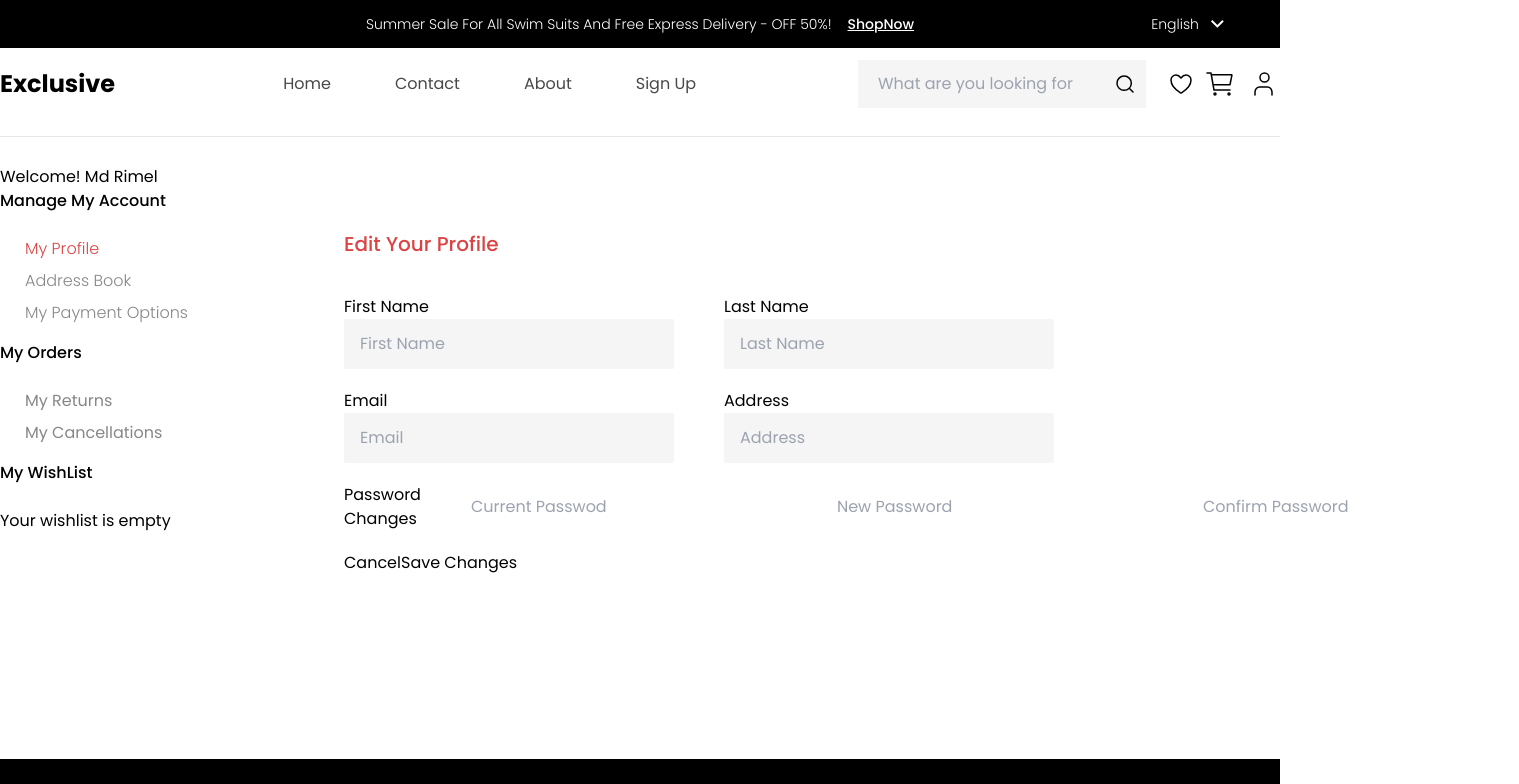
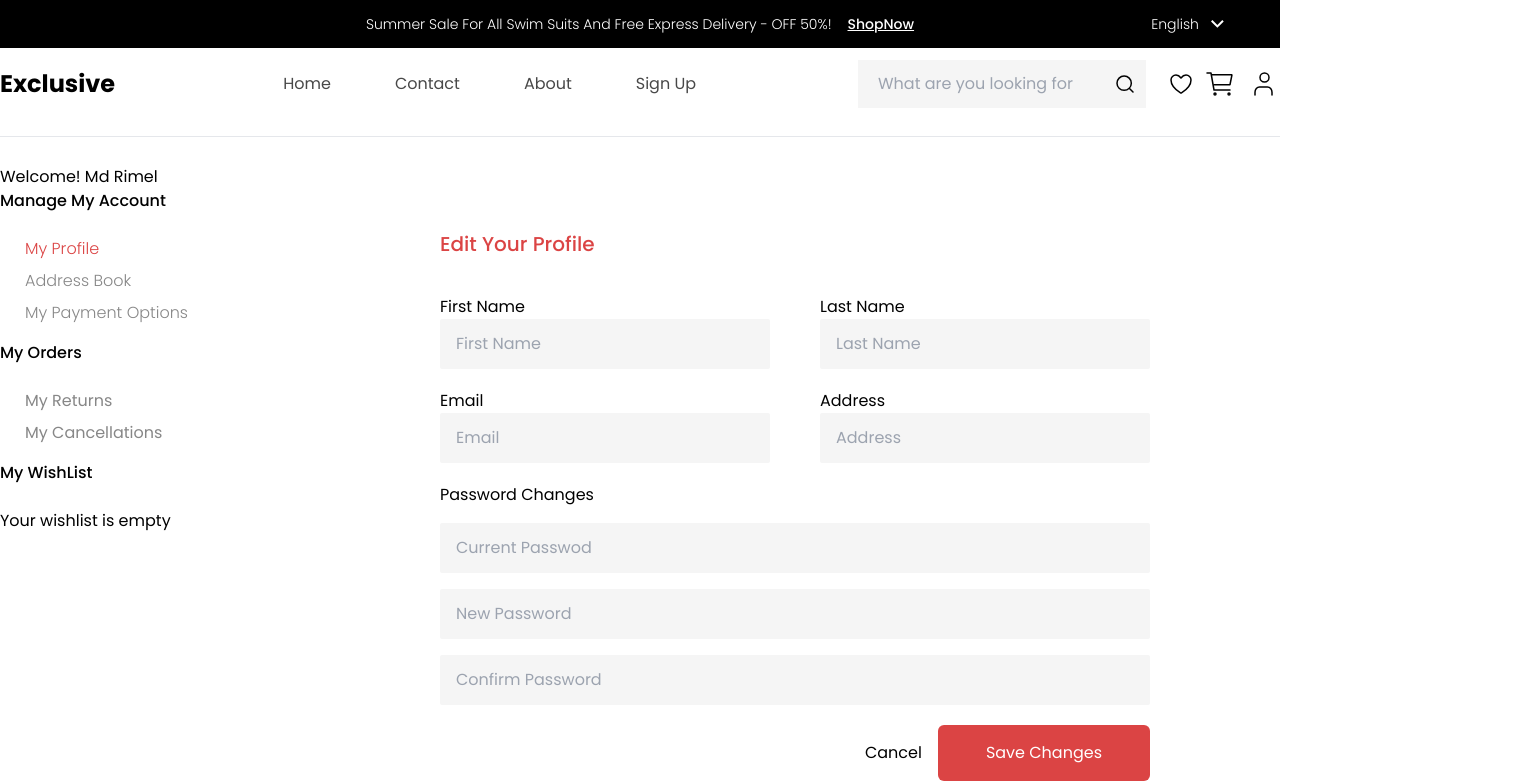
Before and after one commit to NguyenMinhToan003/Ecommerce_project, a React (Vite) app: page /account/profile in a window 1280 px wide. Shown: the top 784 px of the page, 1519 px wide, since content can reach past the window. Built offline with nearby package versions, Linux system fonts and the light colour scheme.

Commit message:
404 not found , set profile account

```diff
--- a/package.json
+++ b/package.json
@@ -12,6 +12,7 @@
   "dependencies": {
     "react": "^18.2.0",
     "react-dom": "^18.2.0",
+    "react-icons": "^5.0.1",
     "react-router-dom": "^6.22.3"
   },
   "devDependencies": {
--- /dev/null
+++ b/src/assets/Icons/IconMail.jsx
@@ -0,0 +1,19 @@
+const IconMail = () => {
+	return (
+		<svg
+			width='22'
+			height='16'
+			viewBox='0 0 22 16'
+			fill='none'
+			xmlns='http://www.w3.org/2000/svg'>
+			<path
+				d='M1 1L11 8L21 1M1 15H21V1H1V15Z'
+				stroke='white'
+				stroke-width='1.5'
+				stroke-linecap='round'
+				stroke-linejoin='round'
+			/>
+		</svg>
+	);
+};
+export default IconMail;
--- /dev/null
+++ b/src/assets/Icons/IconPhone.jsx
@@ -0,0 +1,20 @@
+const IconPhone = () => {
+	return (
+		<svg
+			width='22'
+			height='22'
+			viewBox='0 0 22 22'
+			fill='none'
+			xmlns='http://www.w3.org/2000/svg'>
+			<path
+				d='M9.55423 5.24L6.17123 1.335C5.78123 0.885 5.06623 0.887 4.61323 1.341L1.83123 4.128C1.00323 4.957 0.766232 6.188 1.24523 7.175C4.10685 13.1 8.88528 17.8851 14.8062 20.755C15.7922 21.234 17.0222 20.997 17.8502 20.168L20.6582 17.355C21.1132 16.9 21.1142 16.181 20.6602 15.791L16.7402 12.426C16.3302 12.074 15.6932 12.12 15.2822 12.532L13.9182 13.898C13.8484 13.9712 13.7565 14.0194 13.6566 14.0353C13.5567 14.0512 13.4543 14.0339 13.3652 13.986C11.1357 12.7021 9.28622 10.8502 8.00523 8.619C7.95726 8.52975 7.93989 8.42723 7.95578 8.32716C7.97168 8.22708 8.01996 8.13499 8.09323 8.065L9.45323 6.704C9.86523 6.29 9.91023 5.65 9.55423 5.239V5.24Z'
+				stroke='white'
+				stroke-width='1.5'
+				stroke-linecap='round'
+				stroke-linejoin='round'
+			/>
+		</svg>
+	);
+};
+export default IconPhone;
+//
--- a/src/component/Account/Account.css
+++ b/src/component/Account/Account.css
@@ -11,13 +11,13 @@
 		@apply flex flex-col gap-2;
 	}
 	.item {
-		@apply ml-[25px] text-[#878787] inline-block;
+		@apply ml-[25px] text-[#878787] inline;
 	}
 	.space {
 		@apply flex justify-between items-center gap-[50px];
 	}
 	.input-set {
-		@apply px-4 py-[13px] rounded-sm bg-[#f5f5f5] w-[330px];
+		@apply px-4 py-[13px] rounded-sm bg-[#f5f5f5] w-full min-w-[330px];
 	}
 }
 .active {
--- a/src/component/Account/Account.jsx
+++ b/src/component/Account/Account.jsx
@@ -1,4 +1,6 @@
 import { NavLink, Outlet } from 'react-router-dom';
+
+import { FaAngleLeft, FaAngleRight } from 'react-icons/fa';
 import './Account.css';
 const Account = () => {
 	const manage = [
@@ -13,12 +15,17 @@ const Account = () => {
 	const wishList = [];
 	return (
 		<>
-			<div className='container mx-auto'>
+			<div className='container mx-auto relative'>
 				<div>
 					<span>Welcome!</span>
 					<span> Md Rimel</span>
 				</div>
-				<div className='grid grid-cols-[200px,minmax(auto,_1fr)] gap-16'>
+				{/* <div className='flex justify-center items-center absolute top-10 left-10'>
+					<FaAngleLeft className='bg-red-400 rounded-full w-8 h-8 ' />
+					<FaAngleRight className='bg-red-400 rounded-full w-8 h-8' />
+				</div> */}
+
+				<div className='grid grid-cols-[200px,minmax(auto,_1fr)] gap-40 container mx-auto'>
 					<div className='flex flex-col gap-4 '>
 						<ul className='list'>
 							<h3 className='h3'>Manage My Account</h3>
--- a/src/component/Account/Profile.jsx
+++ b/src/component/Account/Profile.jsx
@@ -42,15 +42,32 @@ const Profile = () => {
 					/>
 				</div>
 			</div>
-			<div className='space'>
+			<div className='space flex flex-col gap-4 w-full items-start '>
 				<label for='password'>Password Changes</label>
-				<input type='password' placeholder='Current Passwod' name='password' />
-				<input type='password' placeholder='New Password' name='password' />
-				<input type='password' placeholder='Confirm Password' name='password' />
+				<input
+					type='password'
+					placeholder='Current Passwod'
+					name='password'
+					className='input-set'
+				/>
+				<input
+					type='password'
+					placeholder='New Password'
+					name='password'
+					className='input-set'
+				/>
+				<input
+					type='password'
+					placeholder='Confirm Password'
+					name='password'
+					className='input-set'
+				/>
 			</div>
-			<div>
+			<div className='flex justify-end items-center gap-4 w-full'>
 				<button>Cancel</button>
-				<button>Save Changes</button>
+				<button className='px-12 py-4 bg-[#db4444] text-white rounded-md'>
+					Save Changes
+				</button>
 			</div>
 		</form>
 	);
--- /dev/null
+++ b/src/component/Contact/Contact.jsx
@@ -0,0 +1,14 @@
+import IconMail from '../../assets/Icons/IconMail';
+import IconPhone from '../../assets/Icons/IconPhone';
+const Contact = () => {
+	return (
+		<div>
+			<h1>Contact Profile</h1>
+			<p>Name: John Doe</p>
+			<p>Email: johndoe@example.com</p>
+			<p>Phone: 123-456-7890</p>
+		</div>
+	);
+};
+
+export default Contact;
--- a/src/component/Event/ItemFlashSale.jsx
+++ b/src/component/Event/ItemFlashSale.jsx
@@ -1,30 +1,30 @@
-import IconStar from "../../assets/Icons/IconStar";
-import IconHeart from "../../assets/Icons/Heart";
-import IconEye from "../../assets/Icons/IconEye";
+import IconStar from '../../assets/Icons/IconStar';
+import IconHeart from '../../assets/Icons/Heart';
+import IconEye from '../../assets/Icons/IconEye';
 const ItemFlashSale = (props) => {
 	const { image, title, sale, price, star, view, counDown } = props.item;
 	return (
 		<>
-      <div className="w-[270px] h-auto group  ">
-        <div className="w-full h-[250px] bg-[#f5f5f5] flex justify-center items-center relative">
+			<div className='w-[270px] h-auto group  '>
+				<div className='w-full h-[250px] bg-[#f5f5f5] flex justify-center items-center relative'>
 					<img src={image} />
-          <div className="absolute top-3 left-3 py-1 px-3 rounded-md text-[#fafafa] bg-[#db4444] text-[12px]">
+					<div className='absolute top-3 left-3 py-1 px-3 rounded-md text-[#fafafa] bg-[#db4444] text-[12px]'>
 						-{counDown}%
 					</div>
-          <div className="flex flex-col gap-3 absolute top-3 right-3">
+					<div className='flex flex-col gap-3 absolute top-3 right-3'>
 						<IconHeart />
 						<IconEye />
 					</div>
 
-          <div className="absolute bottom-0 left-0 right-0 bg-black text-[#f4f4f4] h-10  justify-center items-center font-medium text-xl invisible group-hover:visible flex  rounded-b-lg">
+					<div className='absolute bottom-0 left-0 right-0 bg-black text-[#f4f4f4] h-10  justify-center items-center font-medium text-xl invisible group-hover:visible flex  rounded-b-lg'>
 						Add To Cart
 					</div>
 				</div>
-        <div className="mt-6 flex flex-col justify-start gap-2">
-          <span className="font-medium text-[16px]">{title}</span>
-          <div className=" flex items-center gap-3">
-            <span className="text-[#de5454]">${sale}</span>
-            <span className="text-[#9c9c9c]">${price}</span>
+				<div className='mt-6 flex flex-col justify-start gap-2'>
+					<span className='font-medium text-[16px]'>{title}</span>
+					<div className=' flex items-center gap-3'>
+						<span className='text-[#de5454]'>${sale}</span>
+						<span className='text-[#9c9c9c] line-through'>${price}</span>
 					</div>
 					<div>
 						<IconStar count={star} />
--- a/src/component/Nav/Nav.jsx
+++ b/src/component/Nav/Nav.jsx
@@ -10,7 +10,11 @@ const Nav = () => {
 		{ title: 'About', link: '/about' },
 		{ title: 'Sign Up', link: '/signup' },
 	];
-	const button = [<IconHeart />, <IconCart />, <IconAvatar />];
+	const button = [
+		{ icon: <IconHeart />, link: '/like' },
+		{ icon: <IconCart />, link: '/cart' },
+		{ icon: <IconAvatar />, link: '/account' },
+	];
 	return (
 		<>
 			<div className='mt-3 container mx-auto flex items-center xl:gap-32 lg:flex-row flex-col justify-between'>
@@ -39,7 +43,7 @@ const Nav = () => {
 						</div>
 						<div className='flex items-center gap-3'>
 							{button.map((item, index) => {
-								return <div>{item}</div>;
+								return <NavLink to={item.link}>{item.icon}</NavLink>;
 							})}
 						</div>
 					</div>
--- a/src/component/Router/AppRouter.jsx
+++ b/src/component/Router/AppRouter.jsx
@@ -5,7 +5,8 @@ import Index from '../Home';
 import SignUp from '../SignUp/SignUp';
 import Account from '../Account/Account';
 import Profile from '../Account/Profile';
-
+import Contact from '../Contact/Contact';
+import ErrorRouter from './ErrorRouter';
 const AppRouter = () => {
 	return (
 		<Routes>
@@ -16,6 +17,8 @@ const AppRouter = () => {
 				<Route path='account' element={<Account />}>
 					<Route path='profile' element={<Profile />} />
 				</Route>
+				<Route path='contact' element={<Contact />} />
+				<Route path='*' element={<ErrorRouter />} />
 			</Route>
 		</Routes>
 	);
--- /dev/null
+++ b/src/component/Router/ErrorRouter.jsx
@@ -0,0 +1,14 @@
+const ErrorRouter = () => {
+	return (
+		<div className='flex justify-center items-center flex-col space-x-2 container mx-auto '>
+			<h1 className='lg:text-[110px] text-7xl  font-medium'>404 Not Found</h1>
+			<p className='pt-10 pb-20 text-[16px]'>
+				Your visited page not found. You may go home page.
+			</p>
+			<button className='bg-[#db4444] font-medium py-4 px-12 rounded-md text-white'>
+				Back to home page
+			</button>
+		</div>
+	);
+};
+export default ErrorRouter;
```
Also changed, not shown: 1 other file (tests, documents, lock files or other folders). Lines whose indentation alone changed are shown as unchanged.
